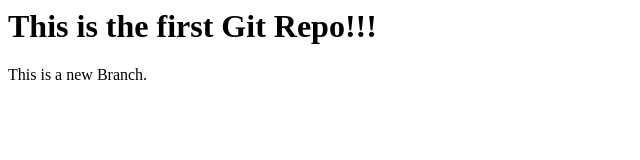
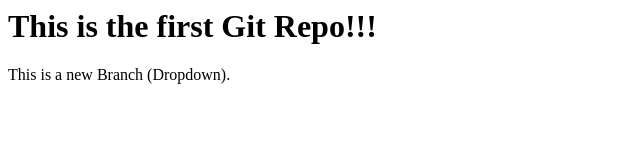
Before and after one commit to sanjanapatil123/LocalRepo, a plain HTML site: page index.html in a window 1280 px wide. Shown: the full height of the page, 0-640 px from the left. Drawn offline with Linux system fonts and the light colour scheme.

Commit message:
Add dropdown

```diff
--- a/index.html
+++ b/index.html
@@ -1,2 +1,2 @@
 <h1>This is the first Git Repo!!!</h1>
-<p>This is a new Branch.</p>
+<p>This is a new Branch (Dropdown).</p>
```
